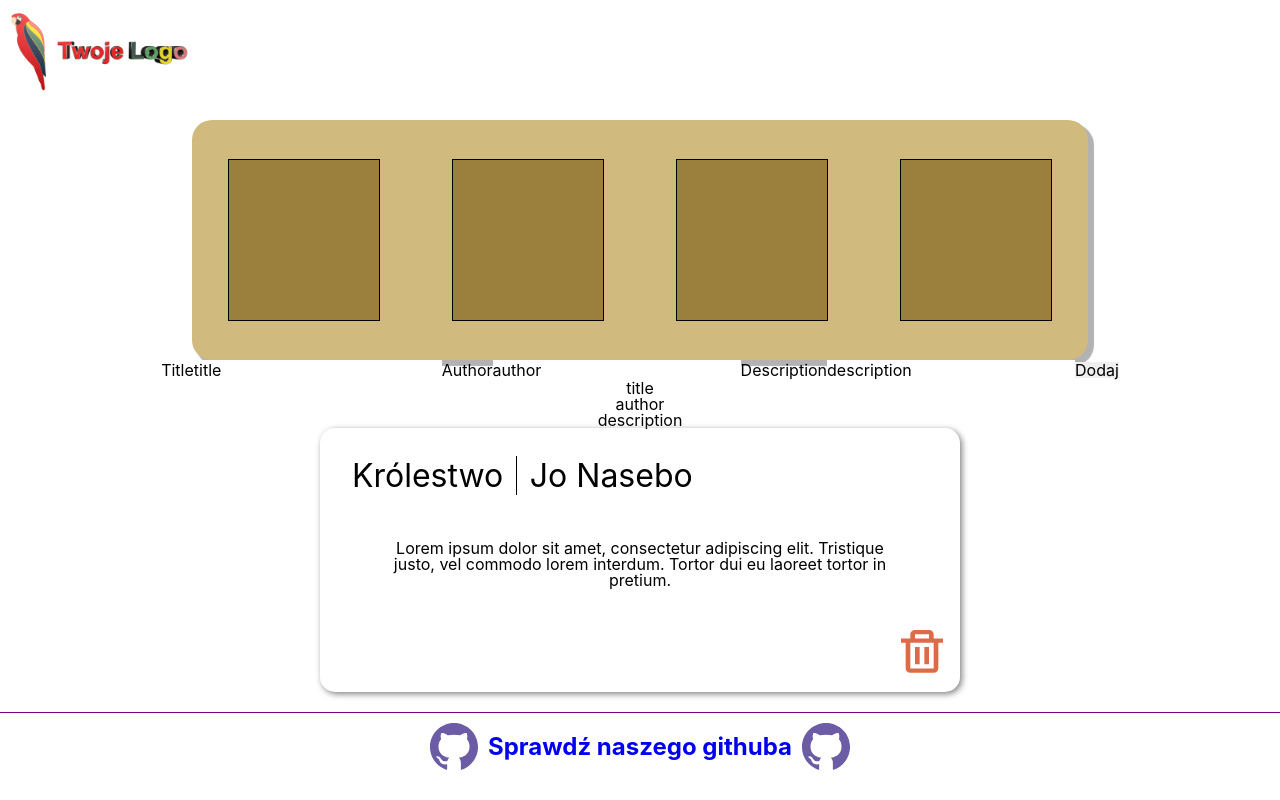
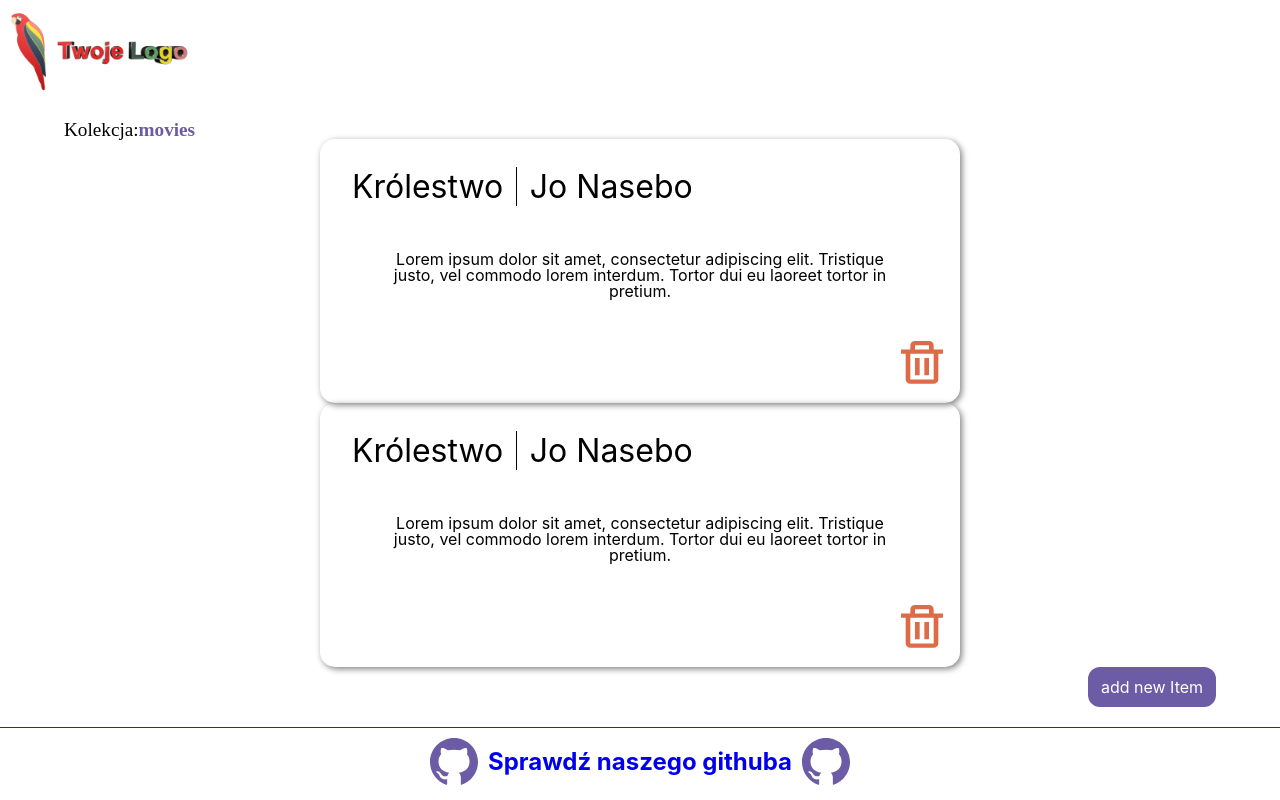
Before and after one commit to Reckit075/app_to_learn_TS, a React (Create React App) app: page / in a window 1280 px wide. Built offline with nearby package versions, Linux system fonts and the light colour scheme.

Commit message:
change itemsContainer

```diff
--- a/src/App.tsx
+++ b/src/App.tsx
@@ -1,9 +1,7 @@
 import React from 'react';
 import './index.scss';
 import Header from './components/header';
-import {NewItemModal} from './components/newItemModal';
-import ItemContainer from './components/ItemsContainer';
-import Item from './components/item';
+import ItemsContainer from './components/ItemsContainer/';
 import Footer from './components/footer'
 
 function App() {
@@ -11,9 +9,7 @@ function App() {
     <div className="App">
       <Header/>
       <div className="mainContent">
-        <ItemContainer />
-        <NewItemModal />
-        <Item title='Królestwo' author='Jo Nasebo' description='Lorem ipsum dolor sit amet, consectetur adipiscing elit. Tristique justo, vel commodo lorem interdum. Tortor dui eu laoreet tortor in pretium.'/>
+        <ItemsContainer collectionTitle='movies'/>
       </div>
       <Footer/>
     </div>
--- a/src/components/ItemsContainer/index.css
+++ b/src/components/ItemsContainer/index.module.scss
@@ -1,4 +1,4 @@
-.ItemsContainer{
+.itemsContainer{
     width: 70vw;
     height: 30vh;
     background-color: #D1BA7E;
@@ -8,9 +8,11 @@
     justify-content:space-around;
     align-items: center;
 }
-.testItems{
-    width: 150px;
-    height: 20vh;
-    background-color: #9b803d;
-    border: 1px solid black;
+.title{
+    font-size: larger;
+    font-family: Raleway;
+    span{
+        font-weight: bolder;
+        color: #6B5CA5;
+    }
 }
--- a/src/components/ItemsContainer/index.scss
+++ /dev/null
@@ -1,16 +0,0 @@
-.ItemsContainer{
-    width: 70vw;
-    height: 30vh;
-    background-color: #D1BA7E;
-    box-shadow: 5px 5px 1px 1px rgba(0, 0, 0, 0.3);
-    border-radius: 20px;
-    display: flex;
-    justify-content:space-around;
-    align-items: center;
-}
-.testItems{
-    width: 150px;
-    height: 20vh;
-    background-color: #9b803d;
-    border: 1px solid black;
-}
--- a/src/components/ItemsContainer/index.tsx
+++ b/src/components/ItemsContainer/index.tsx
@@ -1,13 +1,19 @@
 import React, {FC} from 'react';
-import './index.scss';
+import styles from './index.module.scss';
+import Item from '../item/'
+import Button from '../button/'
 
-const ItemsContainer:FC = () =>{
+interface IItemsContainerType{
+    collectionTitle:string
+}
+
+const ItemsContainer:FC<IItemsContainerType> = ({collectionTitle}) =>{
     return(
-        <div className='ItemsContainer'>
-            <div className='testItems'></div>
-            <div className='testItems'></div>
-            <div className='testItems'></div>
-            <div className='testItems'></div>
+        <div>
+            <h1 className={styles.title}>Kolekcja:<span>{collectionTitle}</span></h1>
+            <Item title='Królestwo' author='Jo Nasebo' description='Lorem ipsum dolor sit amet, consectetur adipiscing elit. Tristique justo, vel commodo lorem interdum. Tortor dui eu laoreet tortor in pretium.'/>
+            <Item title='Królestwo' author='Jo Nasebo' description='Lorem ipsum dolor sit amet, consectetur adipiscing elit. Tristique justo, vel commodo lorem interdum. Tortor dui eu laoreet tortor in pretium.'/>
+            <Button text={'add new Item'} />
         </div>
     );
 }
--- /dev/null
+++ b/src/components/button/index.module.scss
@@ -0,0 +1,14 @@
+.btn{
+    background-color: #6B5CA5;
+    border: 4px solid #6B5CA5;
+    height: 5vh;
+    width: 10vw;
+    float: right;
+    color: white;
+    border-radius: 12px;
+    &:hover{
+        background-color: white;
+        cursor: pointer;
+        color: #6B5CA5;
+    }
+}
--- /dev/null
+++ b/src/components/button/index.tsx
@@ -0,0 +1,14 @@
+import React, {FC} from 'react';
+import styles from './index.module.scss';
+
+interface IButtonType{
+    text:string
+}
+
+const Button:FC<IButtonType> = ({text}) =>{
+    return(
+        <button className={styles.btn}>{text}</button>
+    );
+}
+
+export default Button
```
Also changed, not shown: src/components/item/index.css (deleted), 2 other files (tests, documents, lock files or other folders).
